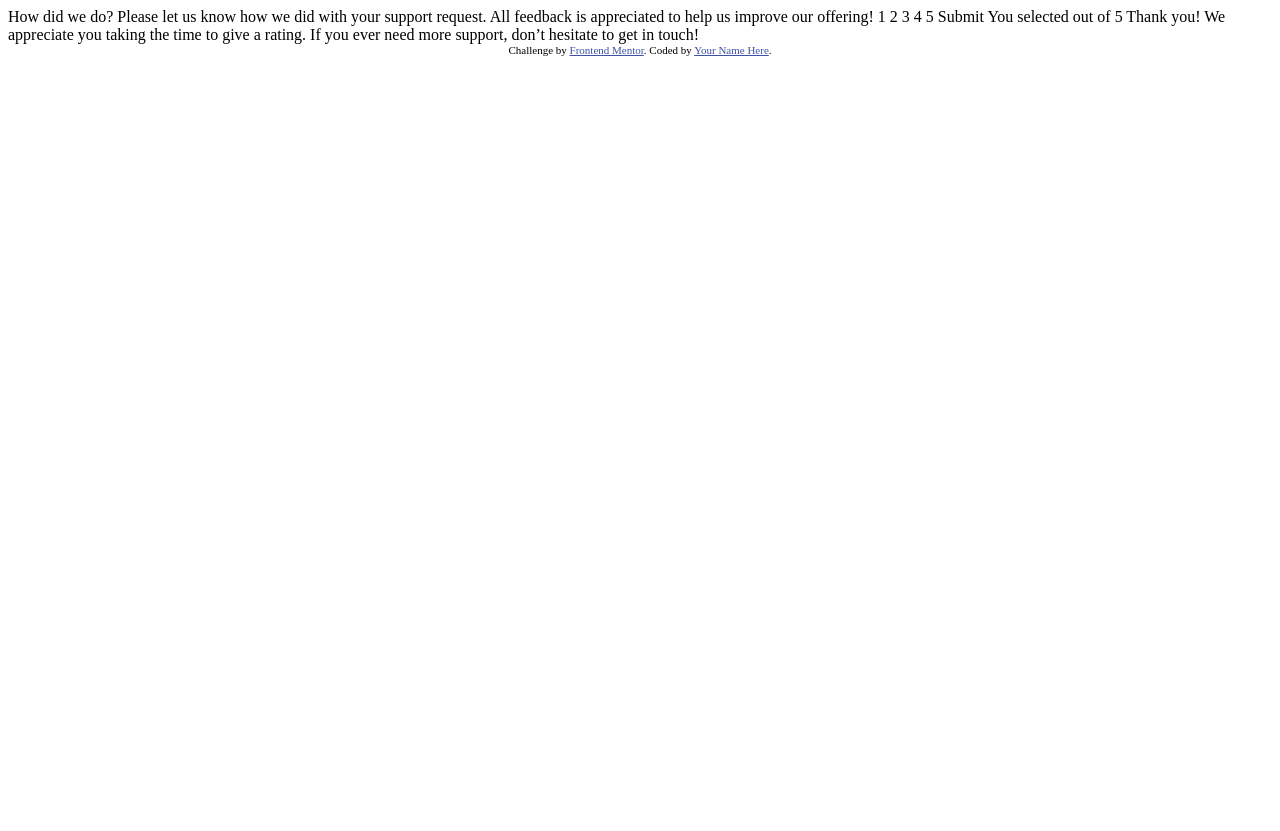
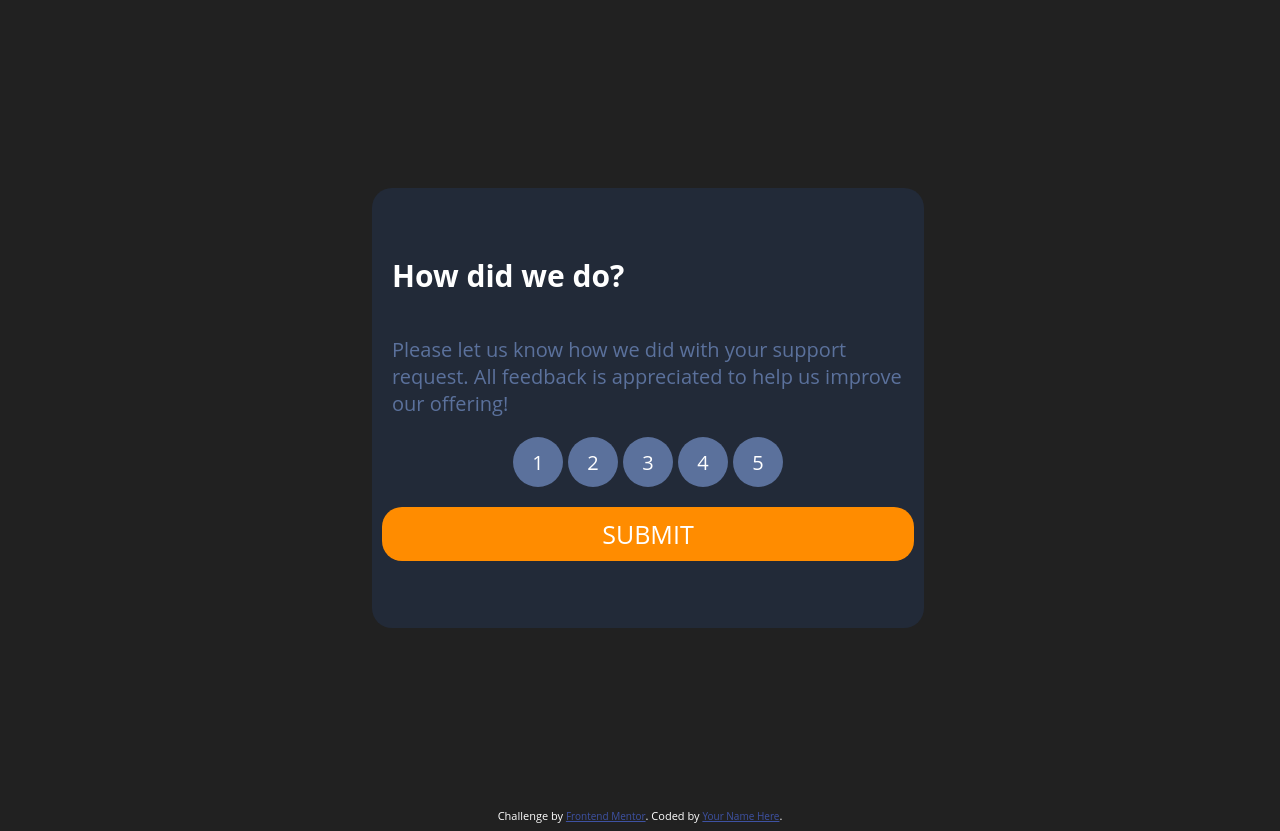
Before and after one commit to RichVelo/ratingComponent, a plain HTML site: page index.html in a window 1280 px wide. Before the commit the page ends 800 px from the top, so only its background shows below. Drawn offline with Linux system fonts and the light colour scheme.

Commit message:
basic replication of rating screen

```diff
--- a/index.html
+++ b/index.html
@@ -5,7 +5,11 @@
   <meta name="viewport" content="width=device-width, initial-scale=1.0"> <!-- displays site properly based on user's device -->
 
   <link rel="icon" type="image/png" sizes="32x32" href="./images/favicon-32x32.png">
-
+  <link rel="stylesheet" href="styles.css">
+  <link rel="preconnect" href="https://fonts.googleapis.com">
+  <link rel="preconnect" href="https://fonts.gstatic.com" crossorigin>
+  <link href="https://fonts.googleapis.com/css2?family=Roboto:wght@300&display=swap" rel="stylesheet">
+  <script src="script.js" defer></script>
   <title>Frontend Mentor | Interactive rating component</title>
 
   <!-- Feel free to remove these styles or customise in your own stylesheet 👍 -->
@@ -17,18 +21,20 @@
 <body>
 
   <!-- Rating state start -->
+<main>
+  <div id="rate">
+    <h1>How did we do?</h1>
 
-  How did we do?
+    <p>Please let us know how we did with your support request. All feedback is appreciated
+    to help us improve our offering!</p>
+    <div id="rating-and-button">
+    <div id="nums"></div>
 
-  Please let us know how we did with your support request. All feedback is appreciated
-  to help us improve our offering!
-
-  1 2 3 4 5
-
-  Submit
-
+    <div id="submit">SUBMIT</div>
+    </div>
     <!-- Rating state end -->
-
+  </div>
+  <div id="thank-you">
     <!-- Thank you state start -->
 
     You selected <!-- Add rating here --> out of 5
@@ -39,7 +45,8 @@
     don’t hesitate to get in touch!
 
     <!-- Thank you state end -->
-
+  </div>
+</main>
 
   <div class="attribution">
     Challenge by <a href="https://www.frontendmentor.io?ref=challenge" target="_blank">Frontend Mentor</a>.
--- /dev/null
+++ b/script.js
@@ -0,0 +1,11 @@
+const numbers = [1, 2, 3, 4, 5]
+
+let rateNums = document.querySelector('#nums')
+
+numbers.forEach((number) => {
+    rateNums.innerHTML += makeNumbersDisplay(number)
+})
+
+function makeNumbersDisplay(number) {
+    return '<div class="numberButton">' + number + '</div>'
+}
--- /dev/null
+++ b/styles.css
@@ -0,0 +1,104 @@
+
+:root {
+    --background-black: #212121;
+    --rate-box-background: #222a38;
+    --para-text: #5b719c;
+    --button-background:#ff8c00;
+    --button-background-hover: #fff;
+    --button-text-hover: #ff8c00;
+}
+
+* {
+    color: #ffffff;
+    font-family: 'Open Sans', sans-serif;
+    font-size: 10px;
+}
+
+body {
+    background-color: var(--background-black);
+}
+
+main {
+    width: 100vw;
+    height: 100vh;
+    display: flex;
+    flex-direction: column;
+    justify-content: center;
+    align-items: center;
+}
+
+p {
+    font-size: 2rem;
+    color: var(--para-text);
+}
+
+h1 {
+    font-size: 3rem
+}
+
+#rate {
+    background-color: var(--rate-box-background);
+    width: 40%;
+    height: 50%;
+    padding: 20px;
+    border-radius: 20px;
+    display: flex;
+    flex-direction: column;
+    justify-content: center;
+    font-size: 2rem;
+}
+
+#rating-and-button {
+    width: 100%;
+    display: flex;
+    flex-direction: column;
+    justify-content: center;
+    align-items: center;
+    font-size: 2.5rem;
+}
+
+#submit {
+    font-size: 2.5rem;
+    display: flex;
+    justify-content: center;
+    align-items: center;
+    background-color: var(--button-background);
+    width: 100%;
+    border-radius: 20px;
+    padding: 10px;
+    margin: 20px;
+}
+
+#submit:hover {
+    background-color: var(--button-background-hover);
+    color: var(--button-text-hover);
+
+    transition: 0.2s ease-in-out;
+}
+
+#nums {
+    display: flex;
+    flex-direction: row;
+    column-gap: 5px;
+}
+
+.numberButton {
+    background-color: var(--para-text);
+    color: var(--button-background-hover);
+    font-size: 2rem;
+    display: flex;
+    justify-content: center;
+    align-items: center;
+    padding: 10px;
+    width: 30px;
+    height: 30px;
+    border-radius: 50%;
+}
+
+#thank-you {
+    background-color: var(--rate-box-background);
+    width: 50%;
+    height: 50%;
+    border-radius: 20px;
+    display: none;
+}
```
Lines whose indentation alone changed are shown as unchanged.
